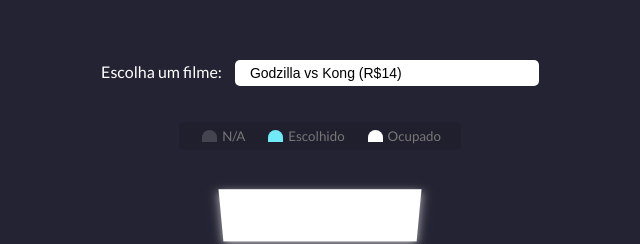
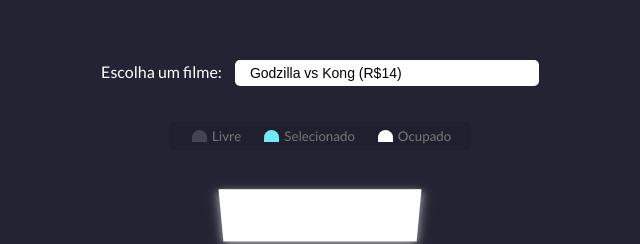
Before and after one commit to devCarlosL/small-projects, a plain HTML site: page SeatReservation/index.html in a window 1280 px wide. Shown: the part 164-408 px from the top of the page, 320-960 px from the left. Drawn offline with Linux system fonts and the light colour scheme.

Commit message:
refactor: change showcase names

```diff
--- a/SeatReservation/index.html
+++ b/SeatReservation/index.html
@@ -21,11 +21,11 @@
   <ul class="showcase">
     <li>
       <div class="seat"></div>
-      <small>N/A</small>
+      <small>Livre</small>
     </li>
     <li>
       <div class="seat selected"></div>
-      <small>Escolhido</small>
+      <small>Selecionado</small>
     </li>
     <li>
       <div class="seat occupied"></div>
```
